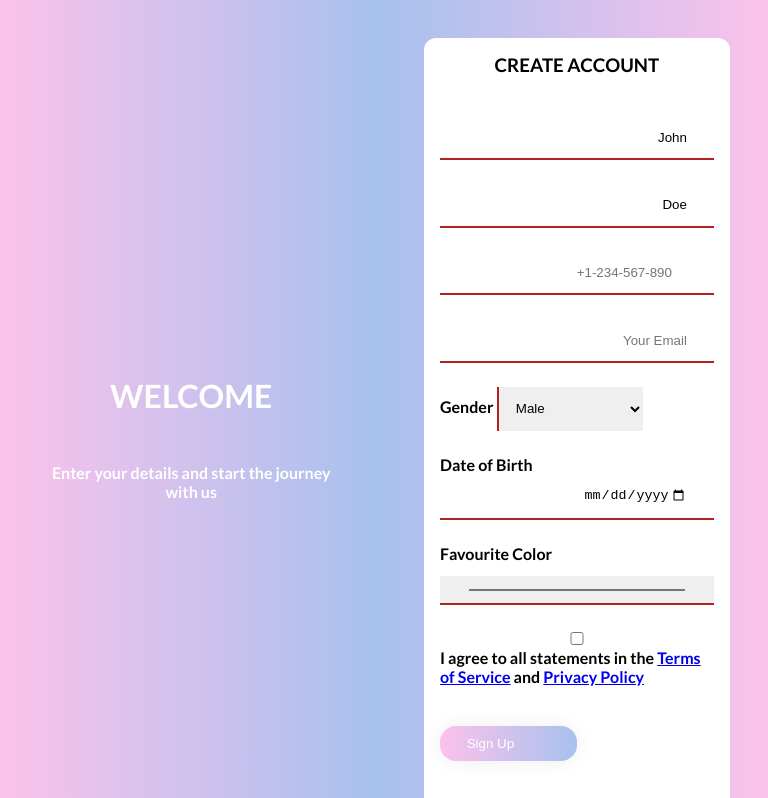
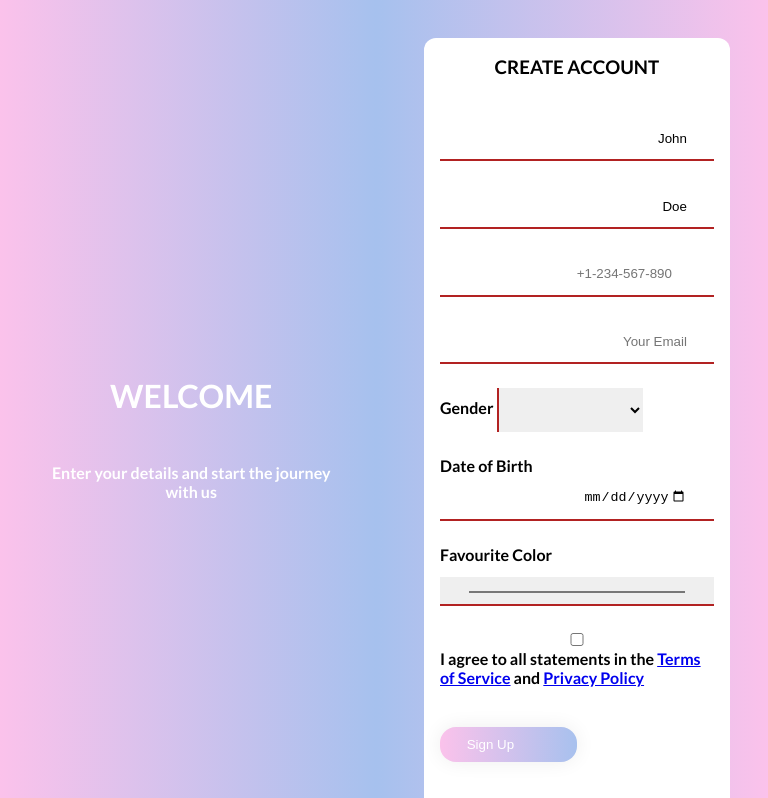
Before and after one commit to demi05/Your-Site-Registration-Page, a plain HTML site: page index.html in a window 768 px wide. Shown: the top 798 px of the page. Drawn offline with Linux system fonts and the light colour scheme.

Commit message:
second commit

```diff
--- a/index.html
+++ b/index.html
@@ -45,6 +45,7 @@
           <label for="gender">
             Gender
             <select name="gender" id="gender" value="gender" required>
+              <option value="#"></option>
               <option value="male-gender">Male</option>
               <option value="female-gender">Female</option>
               <option value="none">Prefer not to say</option>
--- a/login.css
+++ b/login.css
@@ -56,7 +56,6 @@ input{
 }
 button{
     display: flex;
-    /* align-items: center; */
     margin: 5em 0 5em auto;
     padding: 0.75em 2em;
     width: 50%;
--- a/style.css
+++ b/style.css
@@ -118,6 +118,16 @@ i{
     main{
         width: 90%;
     }
+    form{
+        background-color: #fff;
+        padding: 1em;
+        display: flex;
+        flex-direction: column;
+        margin: 0 auto;
+        border-radius: 0.75rem;
+        justify-content: center;
+        min-height: 50vh;
+    }
 }
 
 @media (max-width: 750px){
```
